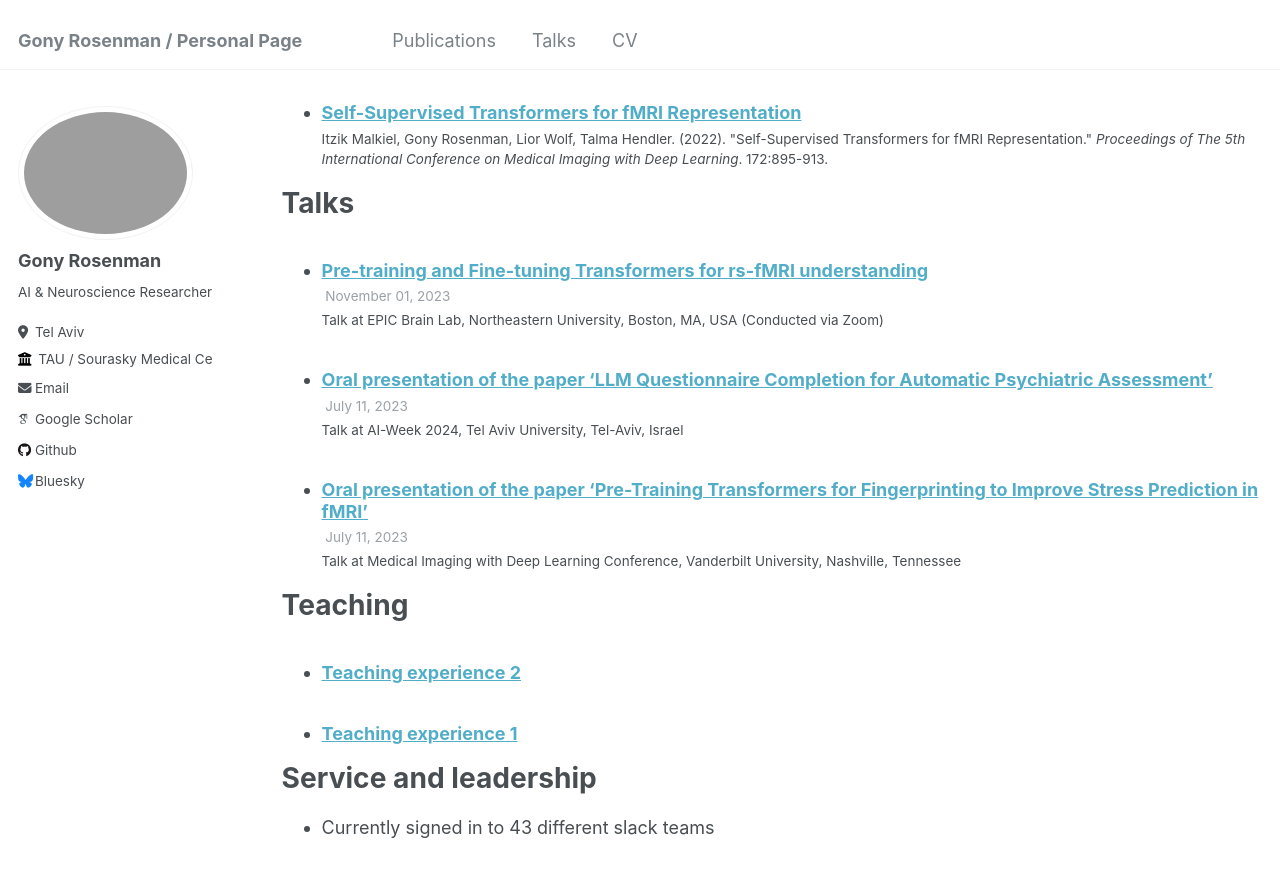
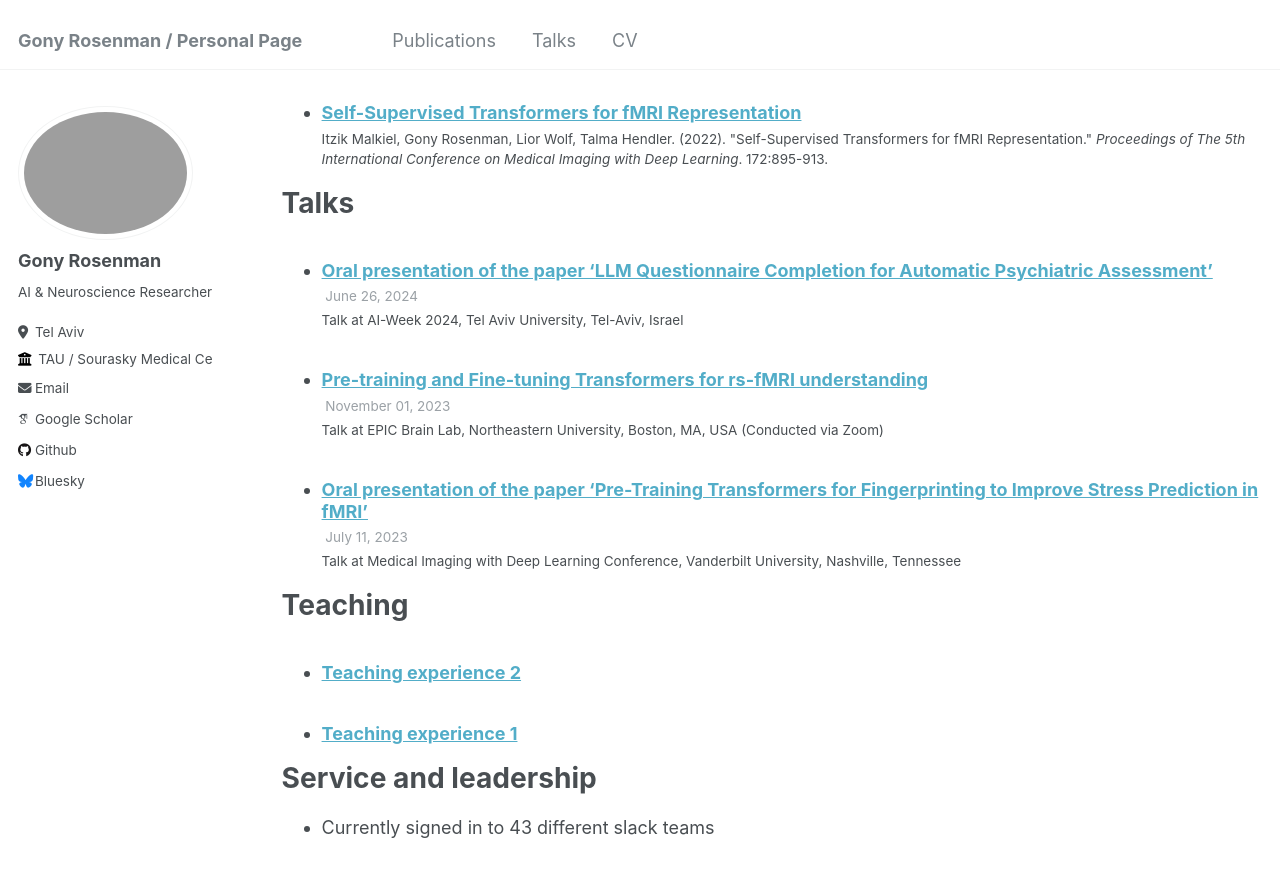
Before and after one commit to GonyRosenman/GonyRosenman.github.io, a Jekyll site: the page built from _pages/cv.md, in a window 1280 px wide and 900 px high, scrolled down 1268 px. Shown: the top 877 px of the window. Built offline with Jekyll 4.4.1, drawn with Linux system fonts in a browser that asks for light colours; some web fonts are replaced.

Commit message:
Update AI-week-2024_talk.md

```diff
--- a/_talks/AI-week-2024_talk.md
+++ b/_talks/AI-week-2024_talk.md
@@ -4,7 +4,7 @@ collection: talks
 type: "Talk"
 permalink: /talks/2012-03-01-talk-3
 venue: "AI-Week 2024"
-date: 2023-07-11
+date: 2024-06-26
 location: "Tel Aviv University, Tel-Aviv, Israel"
 ---
 
```
